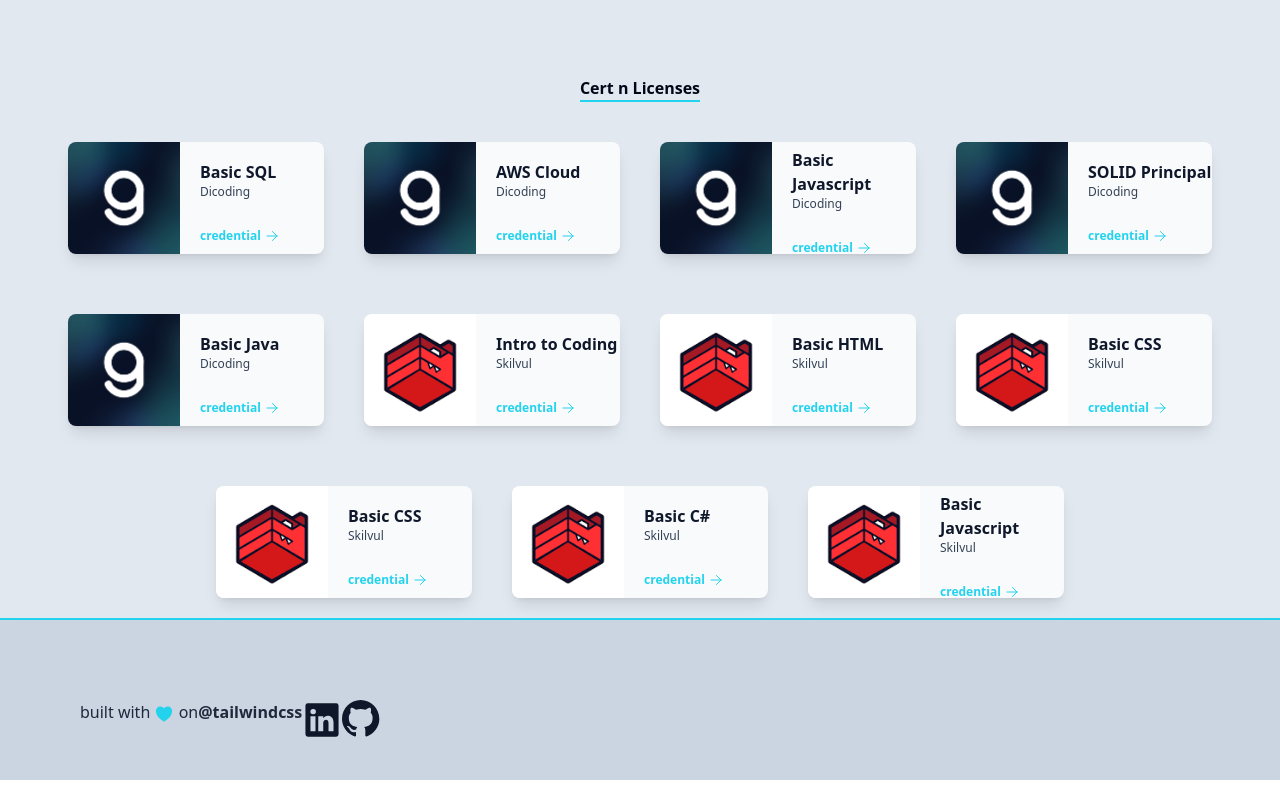
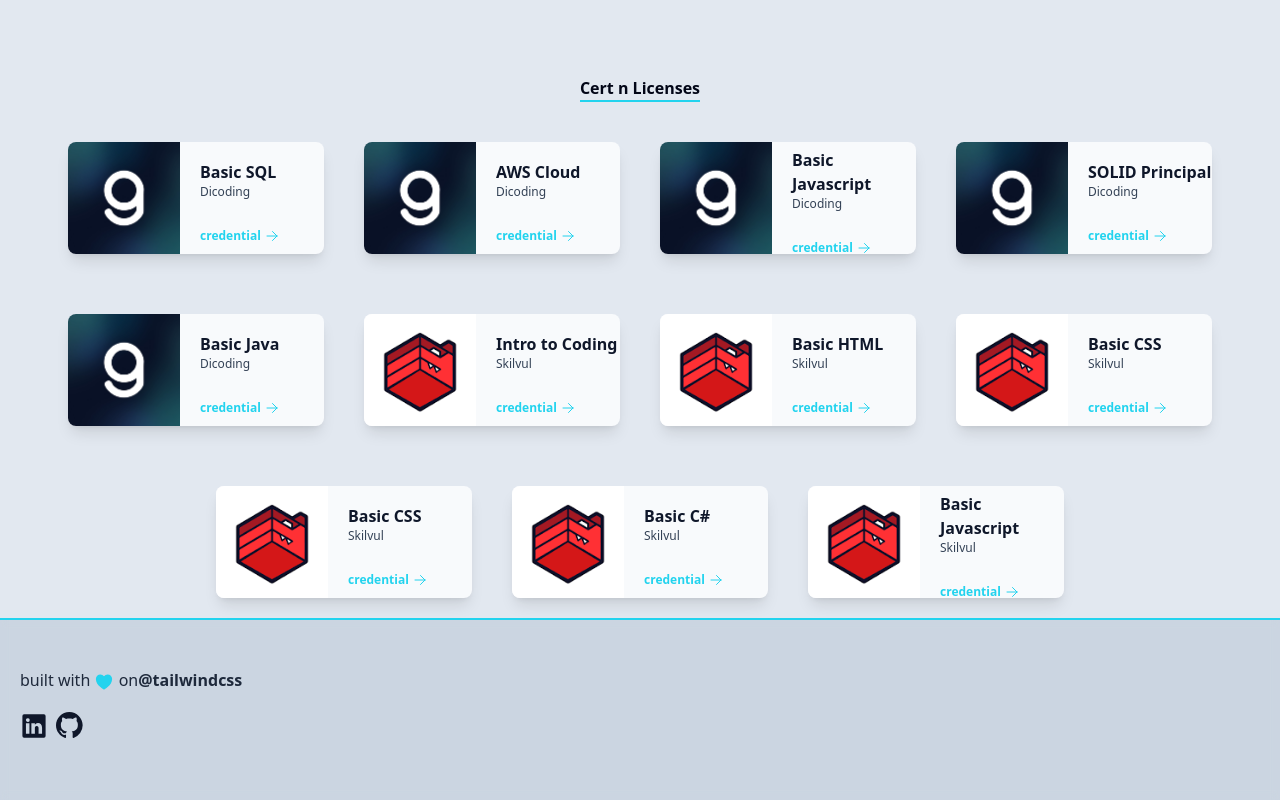
Before and after one commit to aru-ga/kaze-teru, a website: page src/index.html in a window 1280 px wide. Shown: the part 2390-3190 px from the top of the page. Drawn offline with Linux system fonts and the light colour scheme.

Commit message:
footer adjustment

```diff
--- a/src/index.html
+++ b/src/index.html
@@ -289,21 +289,21 @@
     </div>
     <footer class="bg-slate-300 dark:bg-slate-950 text-slate-800 dark:text-slate-50">
       <div id="footer">
-        <div class="footer backdrop-blur-sm flex h-32 p-10 xl:p-20 xl:h-40 border-t-2 border-t-cyan-400 ">
+        <div class="footer backdrop-blur-sm flex flex-col gap-5 px-5 py-12 border-t-2 border-t-cyan-400 ">
           <p class="inline">built with <span class="inline">
-            <svg xmlns="http://www.w3.org/2000/svg" viewBox="0 0 24 24" fill="currentColor" class="text-cyan-400 animate-pulse inline w-5 h-5">
+            <svg xmlns="http://www.w3.org/2000/svg" viewBox="0 0 24 24" fill="currentColor" class="text-cyan-400 animate-pulse inline w-5">
               <path d="M11.645 20.91l-.007-.003-.022-.012a15.247 15.247 0 01-.383-.218 25.18 25.18 0 01-4.244-3.17C4.688 15.36 2.25 12.174 2.25 8.25 2.25 5.322 4.714 3 7.688 3A5.5 5.5 0 0112 5.052 5.5 5.5 0 0116.313 3c2.973 0 5.437 2.322 5.437 5.25 0 3.925-2.438 7.111-4.739 9.256a25.175 25.175 0 01-4.244 3.17 15.247 15.247 0 01-.383.219l-.022.012-.007.004-.003.001a.752.752 0 01-.704 0l-.003-.001z" />
             </svg>
             </span>on<span class="font-bold">@tailwindcss</span>
           </p>
-          <div class="flex">
+          <div class="flex gap-2">
             <a href="https://www.linkedin.com/in/argavitae/" target="_blank">
-              <svg xmlns="http://www.w3.org/2000/svg" data-name="Layer 1" viewBox="0 0 24 24" id="linkedin" class="cursor-pointer w-10 fill-slate-900 hover:fill-cyan-600 dark:fill-slate-200 duration-300">
+              <svg xmlns="http://www.w3.org/2000/svg" data-name="Layer 1" viewBox="0 0 24 24" id="linkedin" class="cursor-pointer w-7 fill-slate-900 hover:fill-cyan-600 dark:hover:fill-cyan-600 dark:fill-slate-200 duration-300">
                 <path d="M20.47,2H3.53A1.45,1.45,0,0,0,2.06,3.43V20.57A1.45,1.45,0,0,0,3.53,22H20.47a1.45,1.45,0,0,0,1.47-1.43V3.43A1.45,1.45,0,0,0,20.47,2ZM8.09,18.74h-3v-9h3ZM6.59,8.48h0a1.56,1.56,0,1,1,0-3.12,1.57,1.57,0,1,1,0,3.12ZM18.91,18.74h-3V13.91c0-1.21-.43-2-1.52-2A1.65,1.65,0,0,0,12.85,13a2,2,0,0,0-.1.73v5h-3s0-8.18,0-9h3V11A3,3,0,0,1,15.46,9.5c2,0,3.45,1.29,3.45,4.06Z"></path>
               </svg>
             </a>
             <a href="https://github.com/aru-ga" target="_blank">
-              <svg xmlns="http://www.w3.org/2000/svg" data-name="Layer 1" viewBox="0 0 24 24" id="github" class="cursor-pointer w-14 fill-slate-900 hover:fill-cyan-600 dark:fill-slate-200 duration-300">
+              <svg xmlns="http://www.w3.org/2000/svg" data-name="Layer 1" viewBox="0 0 24 24" id="github" class="cursor-pointer w-10 fill-slate-900 hover:fill-cyan-600 dark:hover:fill-cyan-600 dark:fill-slate-200 duration-300">
                 <path fill-rule="evenodd" d="M8 0C3.58 0 0 3.58 0 8c0 3.54 2.29 6.53 5.47 7.59.4.07.55-.17.55-.38 0-.19-.01-.82-.01-1.49-2.01.37-2.53-.49-2.69-.94-.09-.23-.48-.94-.82-1.13-.28-.15-.68-.52-.01-.53.63-.01 1.08.58 1.23.82.72 1.21 1.87.87 2.33.66.07-.52.28-.87.51-1.07-1.78-.2-3.64-.89-3.64-3.95 0-.87.31-1.59.82-2.15-.08-.2-.36-1.02.08-2.12 0 0 .67-.21 2.2.82.64-.18 1.32-.27 2-.27.68 0 1.36.09 2 .27 1.53-1.04 2.2-.82 2.2-.82.44 1.1.16 1.92.08 2.12.51.56.82 1.27.82 2.15 0 3.07-1.87 3.75-3.65 3.95.29.25.54.73.54 1.48 0 1.07-.01 1.93-.01 2.2 0 .21.15.46.55.38A8.013 8.013 0 0 0 16 8c0-4.42-3.58-8-8-8z"></path>
               </svg>
             </a>
```
Also changed, not shown: dist/output.css.
